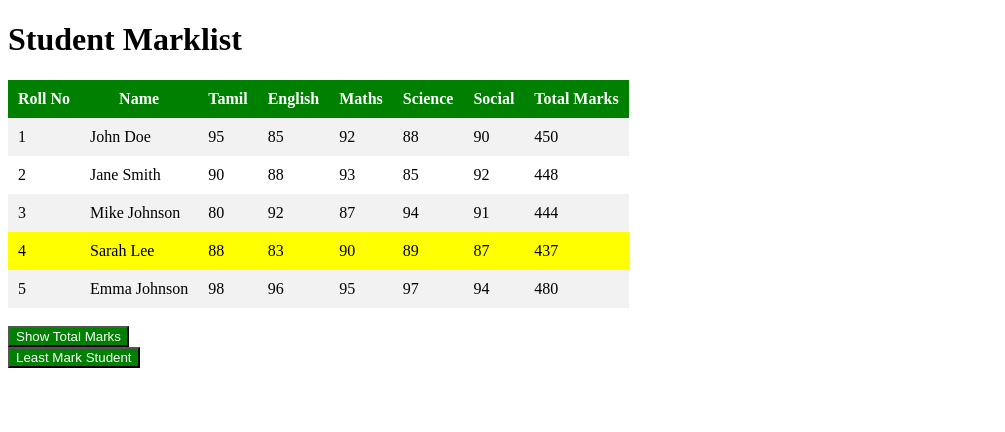
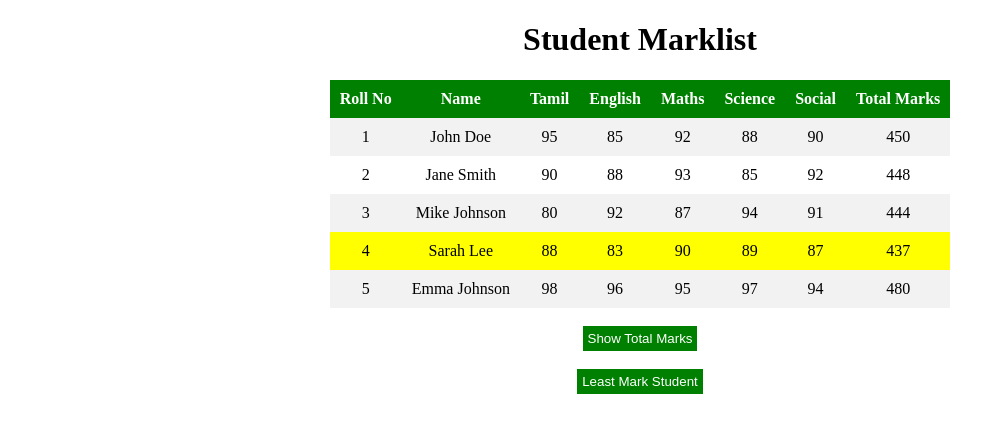
Before and after one commit to iamneo-production/eeacbaabacebb305721001ddebcceabfbbdedbfone, a plain HTML site: page public/index.html in a window 1280 px wide. Both pictures are taken after a click on the button "Least Mark Student". Shown: the whole page, without its empty margins (0-1005 px from the left). Drawn offline with Linux system fonts and the light colour scheme.

Commit message:
Backup Commit

```diff
--- a/public/app.js
+++ b/public/app.js
@@ -20,7 +20,7 @@ function leastMarks(){
     let min_marks=Math.min(...total_marks)
     for(let i=0;i<total_marks_individual.length;i++){
         if(parseInt(total_marks_individual[i].innerHTML) === min_marks){
-            document.getElementById(i+1).className = "yellow"
+            document.getElementById(i+1).className = "highlight"
         }
     }
 }
--- a/public/index.html
+++ b/public/index.html
@@ -75,7 +75,7 @@
     </tr>
     </table>
     <br>
-    <button class="total-marks-button" type="button" onclick=totalMarks()>Show Total Marks</button><br>
+    <button class="total-marks-button" type="button" onclick=totalMarks()>Show Total Marks</button><br><br>
     <button class="total-marks-button least-mark-button" type="button" onclick=leastMarks()>Least Mark Student</button>
    </div>
 </body>
--- a/public/style.css
+++ b/public/style.css
@@ -12,9 +12,20 @@ tr:nth-child(even){
     background-color: #f2f2f2;
 }
 
-.yellow{
+.highlight{
     background-color: yellow;
 }
 button{
-    pa
+    padding:5px;
+    border:none
 }
+
+body{
+    display: flex;
+    justify-content: center;
+    align-items: center;
+    margin:0
+}
+.container{
+    text-align: center;
+}
```
